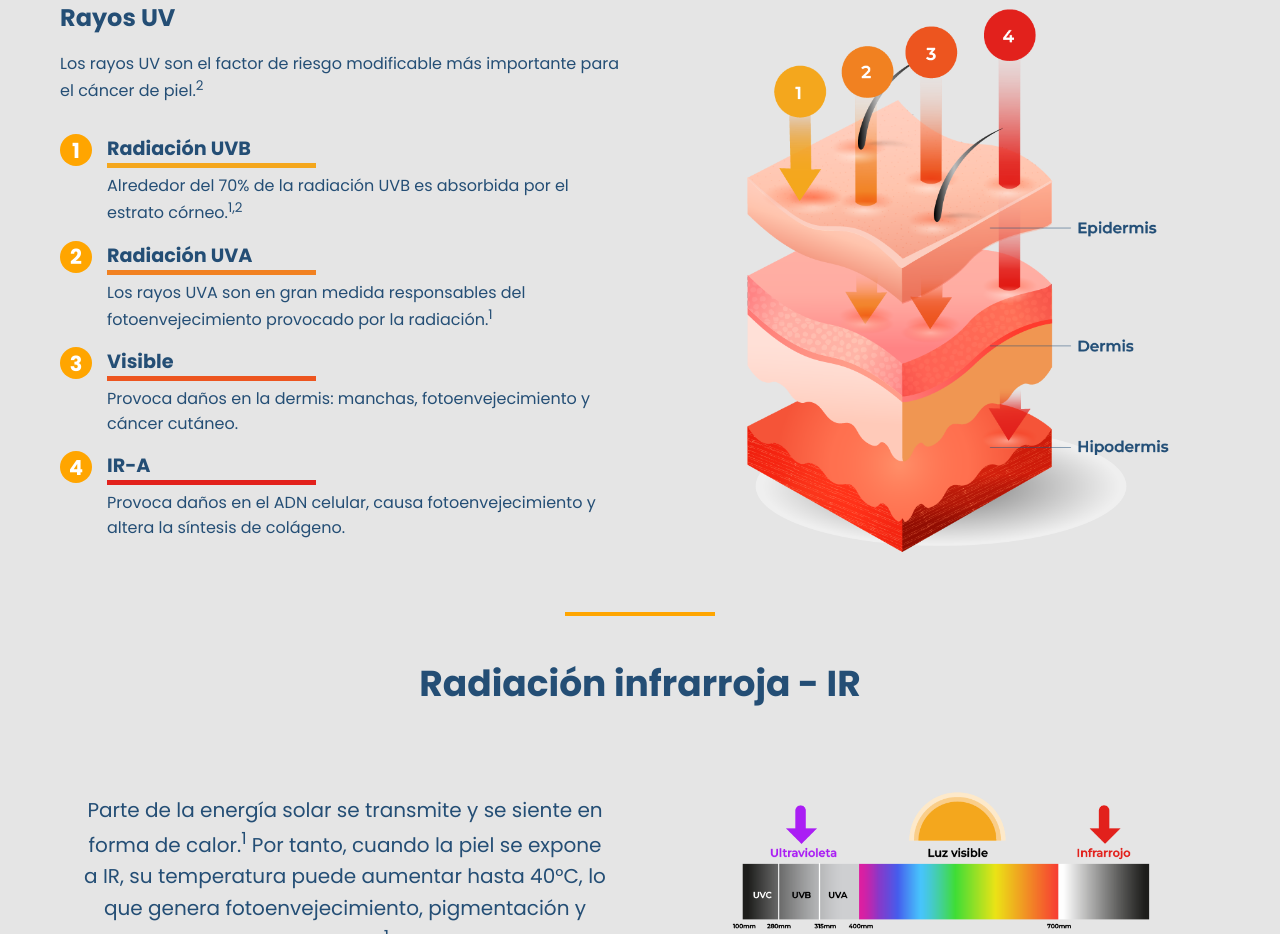
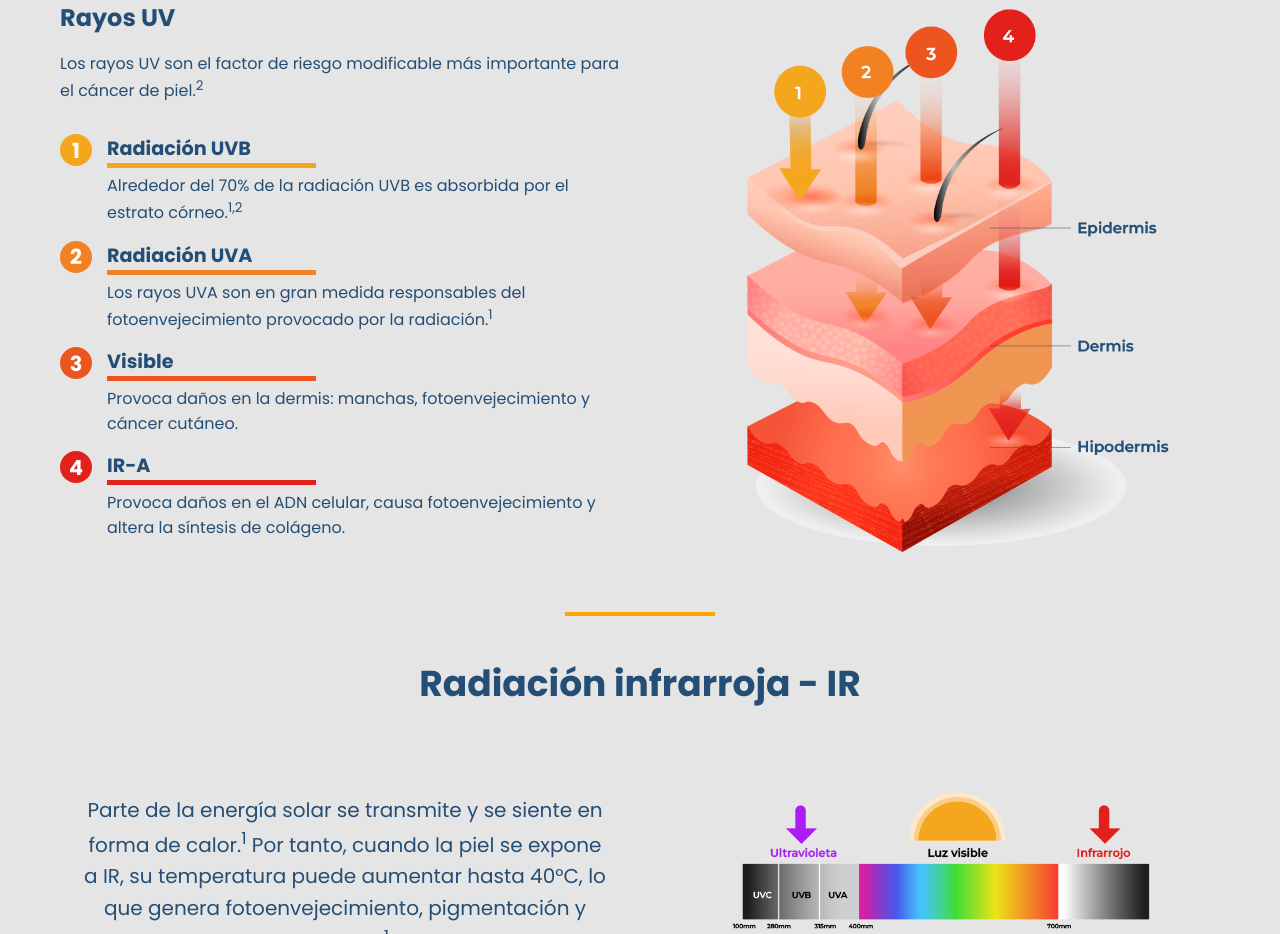
Before and after one commit to alejandro1osorio/landing-sunpro, a Vue app: page / in a window 1280 px wide. Shown: the part 980-1914 px from the top of the page. Built offline with nearby package versions, Linux system fonts and the light colour scheme.

Commit message:
backgrounds

```diff
--- a/src/components/Items.vue
+++ b/src/components/Items.vue
@@ -12,7 +12,7 @@
         </div>
 
         <div class="item" v-for="(item, index) in items" :key="index">
-          <div class="number">{{ item.number }}</div>
+          <div class="number" :style="{ backgroundColor: numberColors[index] }">{{ item.number }}</div>
           <div class="text">
             <h3 :style="{ borderBottom: `5px solid ${borderColors[index]}`, width: borderWidths[index]}">{{ item.title }}</h3>
             <p>{{ item.description }}<sup v-if="item.sup">{{ item.sup }}</sup></p>
@@ -41,7 +41,8 @@ export default {
         { number: "4", title: "IR-A", description: "Provoca daños en el ADN celular, causa fotoenvejecimiento y altera la síntesis de colágeno." }
       ],
       borderColors: ["#F4A71D", "#F18121", "#ED551F", "#E2211C"],
-      borderWidths: ["40%", "40%", "40%", "40%"]
+      borderWidths: ["40%", "40%", "40%", "40%"],
+      numberColors: ["#F4A71D", "#F18121", "#ED551F", "#E2211C"]
     };
   }
 };
```
